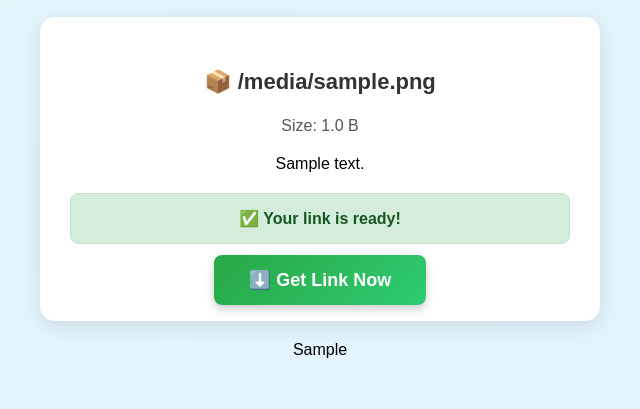
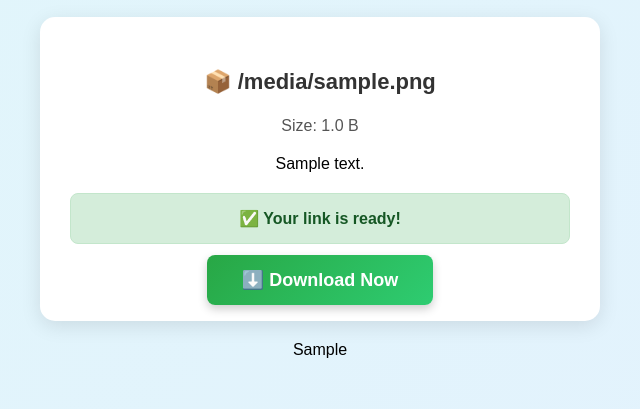
Before and after one commit to Nayem5522/Clou2, a Flask app: template server/templates/file.html in a window 1280 px wide. Shown: the part 600-1009 px from the top of the page, without its empty margins (320-960 px from the left). Run offline with Flask 3, Linux system fonts and the light colour scheme; the template is opened without the code that fills it: most values are stand-ins (such as "Sample title", 1, 10 or a date in 2020).

Commit message:
Update file.html

```diff
--- a/server/templates/file.html
+++ b/server/templates/file.html
@@ -136,7 +136,12 @@
         <div id="success-message">✅ Your link is ready!</div>
 
         <div id="button-container">
-            <a href="{{ final_download_link }}" target="_blank" class="action-btn">⬇️ Get Link Now</a>
+            <a href="{{ final_download_link }}"
+   target="_blank"
+   rel="noopener noreferrer"
+   class="action-btn">
+   ⬇️ Download Now
+            </a>
         </div>
     </div>
 
```
